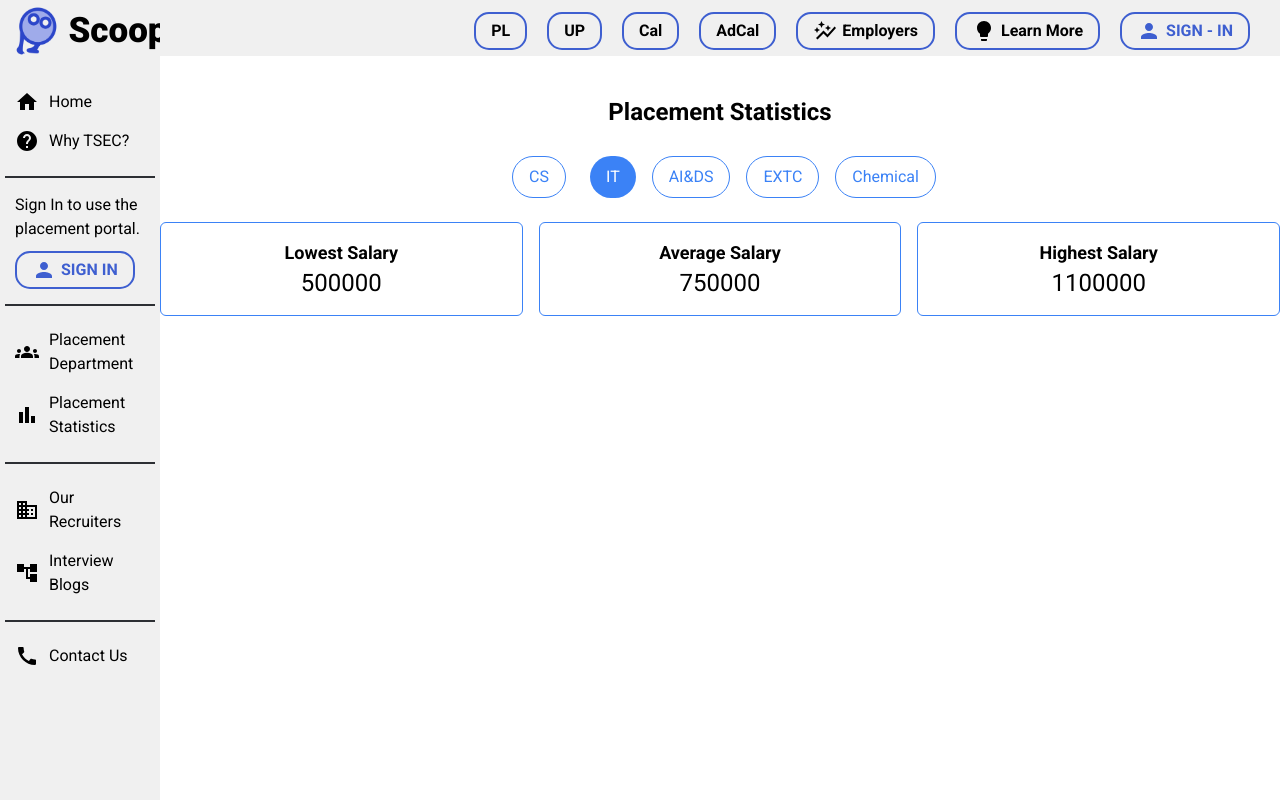
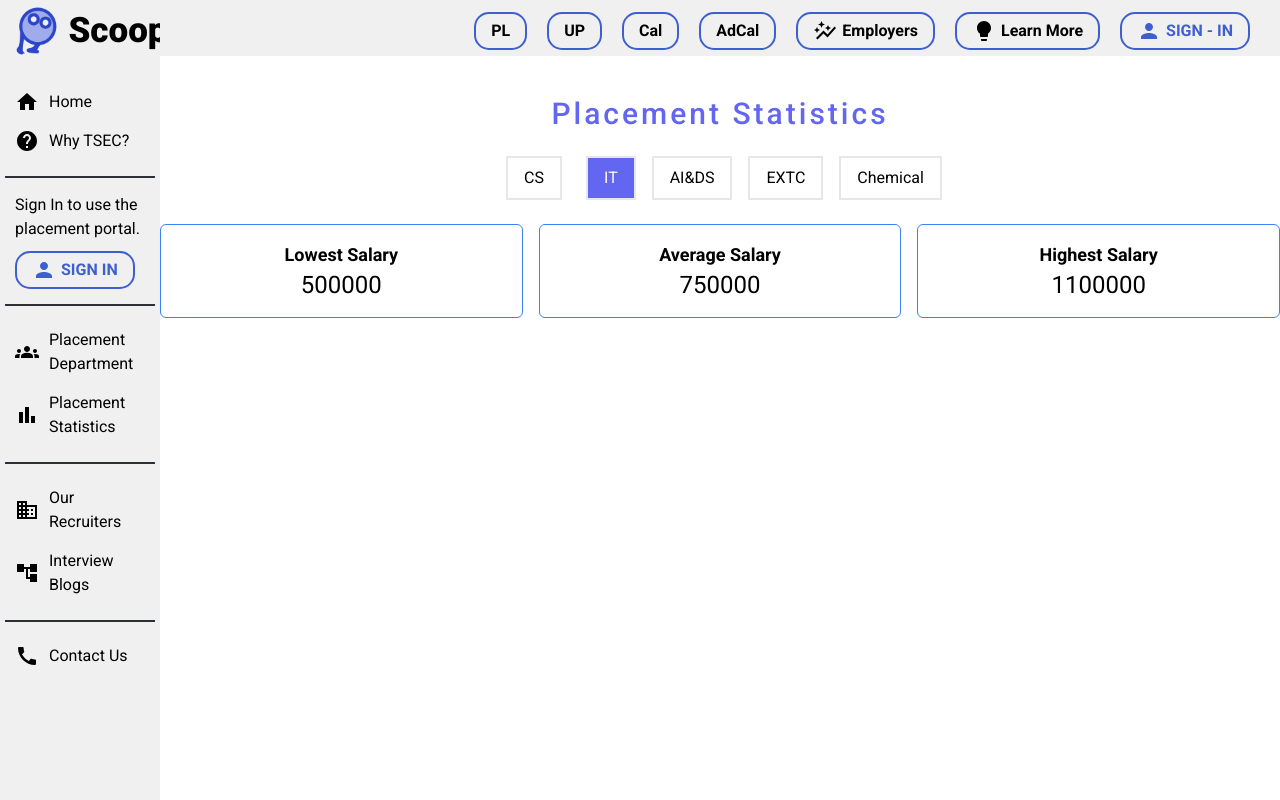
Before and after one commit to shreyanzjain/scoop-mern, a React (Vite) app in the folder frontend/: page /PlacementStats in a window 1280 px wide. Built offline with nearby package versions, Linux system fonts and the light colour scheme.

Commit message:
Heading Color to Indigo and the minor chnage in PlacementStats

```diff
--- a/frontend/src/components/landing/ContactUs.jsx
+++ b/frontend/src/components/landing/ContactUs.jsx
@@ -21,8 +21,8 @@ const peopleData = [
 
 const ContactUs = () => {
   return (
-    <div className="relative text-center mt-8"> {/* Increased top margin */}
-      <div className="text-4xl font-bold mb-10">About Us</div> {/* Increased margin-bottom */}
+    <div className="relative text-center mt-20"> {/* Increased top margin */}
+      {/* <div className="text-4xl font-bold mb-10">About Us</div> Increased margin-bottom */}
       <div className="flex flex-wrap justify-center space-x-8 mb-8"> {/* Added margin-bottom */}
         {peopleData.map((person, index) => (
           <div
@@ -42,7 +42,7 @@ const ContactUs = () => {
         ))}
       </div>
       <div className="absolute bottom-0 w-full text-4xl font-bold pb-4"> {/* Increased text size */}
-        Contacts on{' '}
+        Contact us on{' '}
         <a href="mailto:xyz.email.com" className="text-blue-500">
           xyz.email.com
         </a>
--- a/frontend/src/components/landing/Home.jsx
+++ b/frontend/src/components/landing/Home.jsx
@@ -49,7 +49,7 @@ export default class Home extends Component {
     <div class="lg:w-4/5 mx-auto flex flex-wrap">
       <div class="lg:w-1/2 w-full lg:pr-10 lg:py-6 mb-6 lg:mb-0">
 
-        <h1 class="text-gray-900 text-5xl title-font font-medium mb-4">Campus Placement</h1>
+        <h1 class="text-indigo-500 text-5xl title-font font-medium mb-4">Campus Placement</h1>
         <h1 class="text-gray-900 text-3xl title-font font-small mb-2">Made Easy!</h1>
 
         <div class="flex mb-4">
--- a/frontend/src/components/landing/InterviewBlogs.jsx
+++ b/frontend/src/components/landing/InterviewBlogs.jsx
@@ -80,7 +80,7 @@ function InterviewBlogs() {
     return (
         <div className="p-2 bg-gray-100 border rounded shadow-md">
             <div className="text-left">
-                <h1 className="text-2xl font-bold mb-4">Interview Blogs</h1>
+                <h1 className="text-3xl text-indigo-500 tracking-widest font-medium title-font mb-2">Interview Blogs</h1>
             </div>
             <div className="text-right space-y-2 pr-4 relative">
                 <div className="flex items-center">
--- a/frontend/src/components/landing/OurRecruiters.jsx
+++ b/frontend/src/components/landing/OurRecruiters.jsx
@@ -12,7 +12,7 @@ const OurRecruiters = () => {
       <section class="text-gray-600 body-font">
   <div class="container px-5 py-24 mx-auto">
     <div class="flex flex-col text-center w-full mb-20">
-      <h1 class="sm:text-3xl text-2xl font-medium title-font mb-4 text-gray-900">Our Recruiters</h1>
+      <h1 class="sm:text-3xl text-2xl font-medium title-font mb-4 text-text-3xl text-indigo-500 tracking-widest font-medium title-font text-center-900">Our Recruiters</h1>
       <p class="lg:w-2/3 mx-auto leading-relaxed text-base">TSEC is hugely successful in creating an academic ambience where learners increasingly succeed in unleashing their potential. The college hugely succeeds in placing graduating students in leading enterprises (more than 90 enterprises offer campus placement to our graduates)</p>
     </div>
     <div class="flex flex-wrap -m-2">
--- a/frontend/src/components/landing/PlacementStats.jsx
+++ b/frontend/src/components/landing/PlacementStats.jsx
@@ -183,54 +183,54 @@ const PlacementStats = () => {
 
   return (
     <div>
-      <h1 className="text-2xl font-bold text-center mt-10 h-[1.25rem]">Placement Statistics</h1>
+      <h1 className="text-3xl text-indigo-500 tracking-widest font-medium title-font text-center mt-10 h-[1.25rem]">Placement Statistics</h1>
       <div className="flex justify-center space-x-4 mt-10">
         {/* Your tab buttons here */}
         <button
-          className={`px-4 py-2 rounded-full ${
+          className={`p-2 px-4 border-2 border-gray-200 cursor-pointer ${
             selectedTab === 'CS'
-              ? 'bg-blue-500 text-white'
-              : 'bg-white text-blue-500 border border-blue-500'
+            ? 'bg-indigo-500 text-white'
+            : 'hover:bg-gray-200'
           } mx-2`}
           onClick={() => handleTabChange('CS')}
         >
           CS
         </button>
         <button
-          className={`px-4 py-2 rounded-full ${
+          className={`p-2 px-4 border-2 border-gray-200 cursor-pointer ${
             selectedTab === 'IT'
-              ? 'bg-blue-500 text-white'
-              : 'bg-white text-blue-500 border border-blue-500'
+            ? 'bg-indigo-500 text-white'
+            : 'hover:bg-gray-200'
           } mx-2`}
           onClick={() => handleTabChange('IT')}
         >
           IT
         </button>
         <button
-          className={`px-4 py-2 rounded-full ${
+          className={`p-2 px-4 border-2 border-gray-200 cursor-pointer ${
             selectedTab === 'AI&DS'
-              ? 'bg-blue-500 text-white'
-              : 'bg-white text-blue-500 border border-blue-500'
+              ? 'bg-indigo-500 text-white'
+              : 'hover:bg-gray-200'
           } mx-2`}
           onClick={() => handleTabChange('AI&DS')}
         >
           AI&DS
         </button>
         <button
-          className={`px-4 py-2 rounded-full ${
+          className={`p-2 px-4 border-2 border-gray-200 cursor-pointer  ${
             selectedTab === 'EXTC'
-              ? 'bg-blue-500 text-white'
-              : 'bg-white text-blue-500 border border-blue-500'
+            ? 'bg-indigo-500 text-white'
+            : 'hover:bg-gray-200'
           } mx-2`}
           onClick={() => handleTabChange('EXTC')}
         >
           EXTC
         </button>
         <button
-          className={`px-4 py-2 rounded-full ${
+          className={`p-2 px-4 border-2 border-gray-200 cursor-pointer ${
             selectedTab === 'Chemical'
-              ? 'bg-blue-500 text-white'
-              : 'bg-white text-blue-500 border border-blue-500'
+            ? 'bg-indigo-500 text-white'
+            : 'hover:bg-gray-200'
           } mx-2`}
           onClick={() => handleTabChange('Chemical')}
         >
@@ -244,17 +244,17 @@ const PlacementStats = () => {
           <br/>
           <div className="flex space-x-4">
             <div className="flex-1 text-center bg-white p-4 border border-blue-500 rounded-md
-        transition duration-300 ease-in-out hover:bg-blue-500 hover:border-blue-500 hover:text-white">
+        transition duration-300 ease-in-out hover:bg-indigo-500 hover:border-blue-500 hover:text-white">
               <div className="text-lg font-semibold">Lowest Salary</div>
               <div className="text-2xl">{Math.round(lowSalary)}</div>
             </div>
             <div className="flex-1 text-center bg-white p-4 border border-blue-500 rounded-md
-        transition duration-300 ease-in-out hover:bg-blue-500 hover:border-blue-500 hover:text-white">
+        transition duration-300 ease-in-out hover:bg-indigo-500 hover:border-blue-500 hover:text-white">
               <div className="text-lg font-semibold">Average Salary</div>
               <div className="text-2xl">{Math.round(avgSalary)}</div>
             </div>
             <div className="flex-1 text-center bg-white p-4 border border-blue-500 rounded-md
-        transition duration-300 ease-in-out hover:bg-blue-500 hover:border-blue-500 hover:text-white">
+        transition duration-300 ease-in-out hover:bg-indigo-500 hover:border-blue-500 hover:text-white">
               <div className="text-lg font-semibold">Highest Salary</div>
               <div className="text-2xl">{Math.round(highSalary)}</div>
             </div>
--- a/frontend/src/components/landing/Why_tsec.jsx
+++ b/frontend/src/components/landing/Why_tsec.jsx
@@ -64,7 +64,7 @@ const Why_tsec = () => {
   <TopSalariesBanner />
   <div class="container px-5 py-24 mx-auto">
     <div class="text-center mb-20">
-      <h1 class="sm:text-3xl text-2xl font-medium text-center title-font text-gray-900 mb-4">TSEC At a Glance</h1>
+      <h1 class="sm:text-3xl text-2xl font-medium text-center title-font text-indigo-500 mb-4">TSEC At a Glance</h1>
       <p class="text-base leading-relaxed xl:w-2/4 lg:w-3/4 mx-auto">
         <Justify>
         Established in 1983, Thadomal Shahani Engineering College (TSEC), founded by Hyderabad (Sind) National Collegiate Board, is recognized by Government of Maharashtra, approved by All India Council for Technical Education (AICTE) and Affiliated to University of Mumbai.
```
